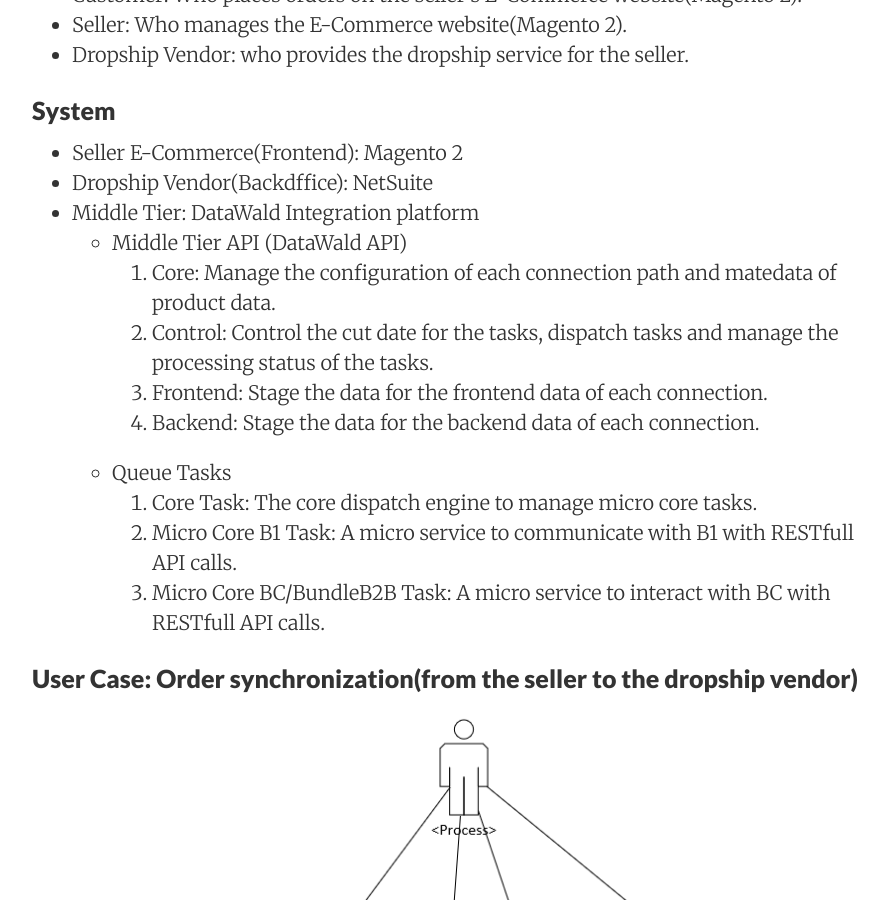
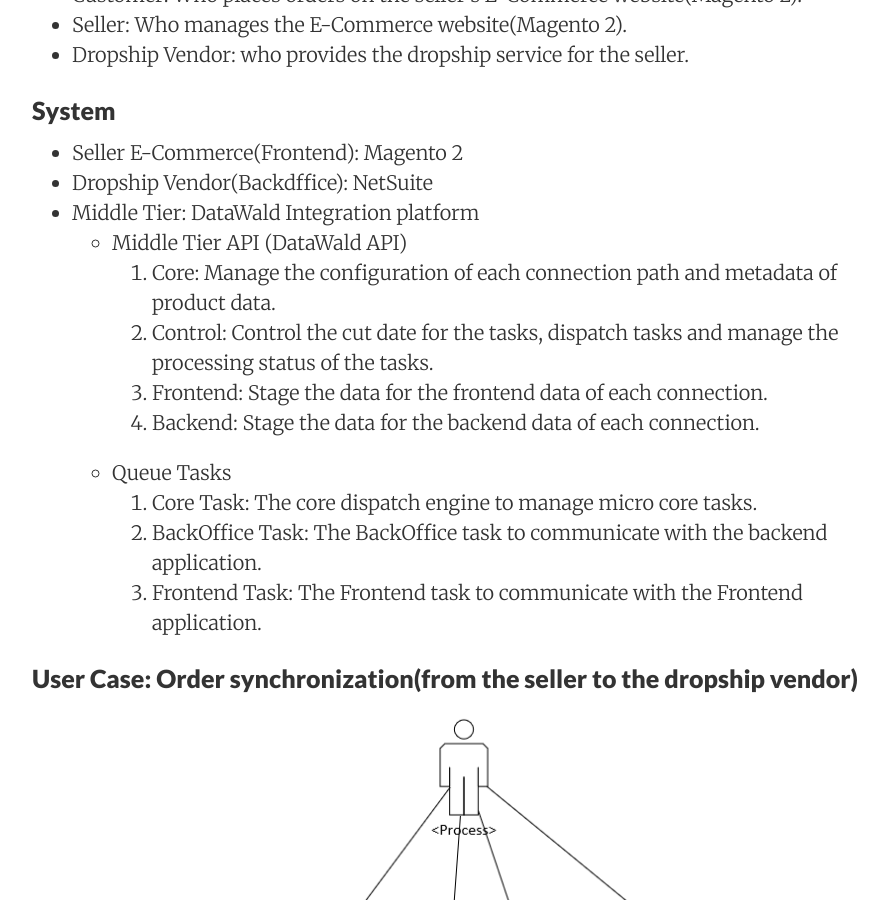
Before and after one commit to ideabosque/ideabosque.github.io, a Jekyll site: the page built from _posts/2019-07-02-DropShip-Integration-With-Mage2-NS.md, in a window 1280 px wide and 900 px high, scrolled down 1187 px. Shown: the whole window, without its empty margins (188-1076 px from the left). Built offline with Jekyll 4.4.1, drawn with Linux system fonts in a browser that asks for light colours; comment, search, counter and statistics services are not loaded.

Commit message:
Updated dropship integration.

```diff
--- a/_posts/2019-07-02-DropShip-Integration-With-Mage2-NS.md
+++ b/_posts/2019-07-02-DropShip-Integration-With-Mage2-NS.md
@@ -23,14 +23,14 @@ The dropship integration system addresses the requirements and workflows between
 * Dropship Vendor(Backdffice): NetSuite
 * Middle Tier: DataWald Integration platform
     - Middle Tier API (DataWald API)
-        1. Core: Manage the configuration of each connection path and matedata of product data.
+        1. Core: Manage the configuration of each connection path and metadata of product data.
         2. Control: Control the cut date for the tasks, dispatch tasks and manage the processing status of the tasks.
         3. Frontend: Stage the data for the frontend data of each connection.
         4. Backend: Stage the data for the backend data of each connection.
     - Queue Tasks
         1. Core Task: The core dispatch engine to manage micro core tasks.
-        2. Micro Core B1 Task: A micro service to communicate with B1 with RESTfull API calls.
-        3. Micro Core BC/BundleB2B Task: A micro service to interact with BC with RESTfull API calls.
+        2. BackOffice Task: The BackOffice task to communicate with the backend application.
+        3. Frontend Task: The Frontend task to communicate with the Frontend application.
 
 ### User Case: Order synchronization(from the seller to the dropship vendor)
 ![User Case: Order Sync](/images/2019-07-05_16-18-32.png)
```
